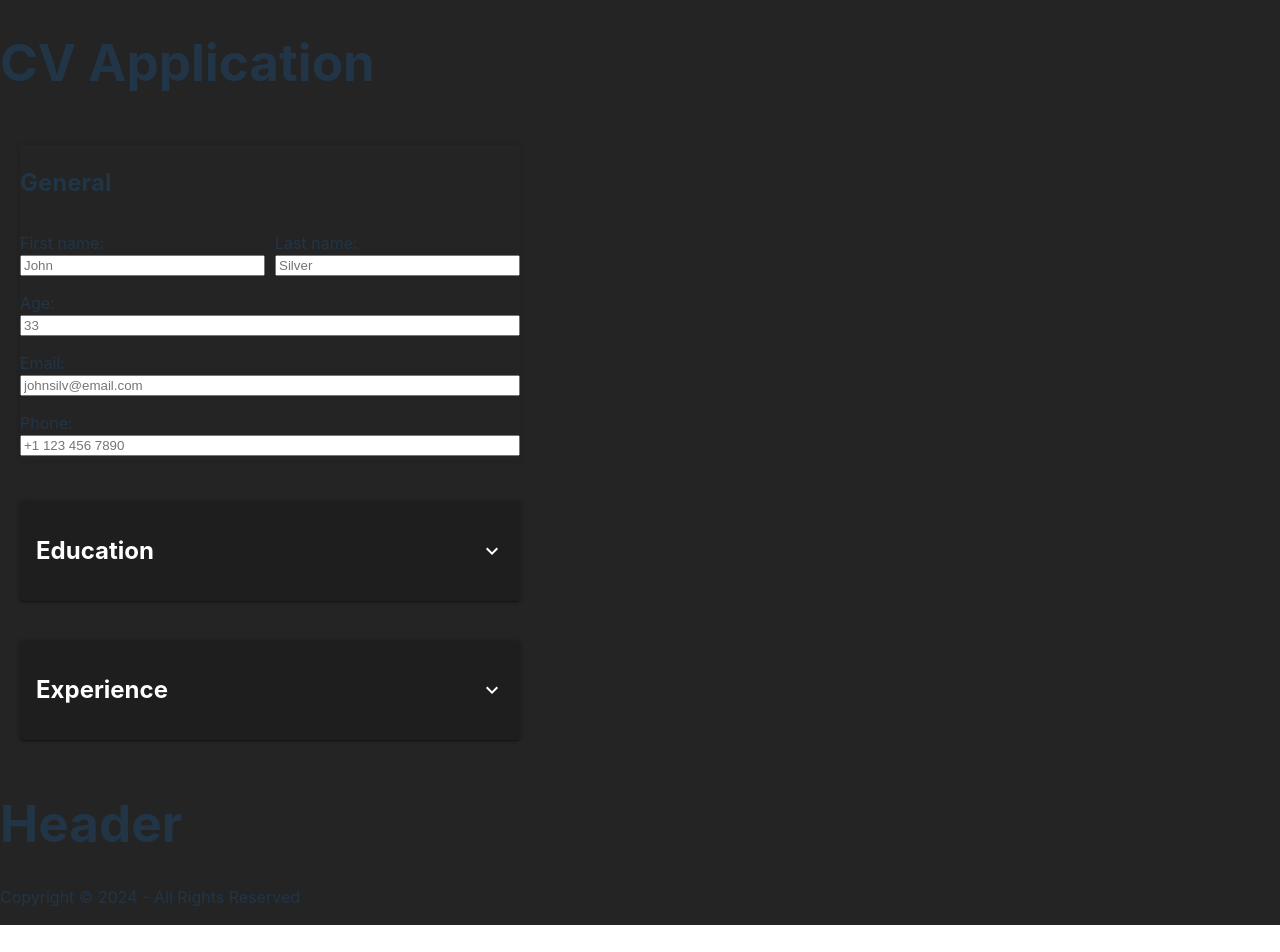
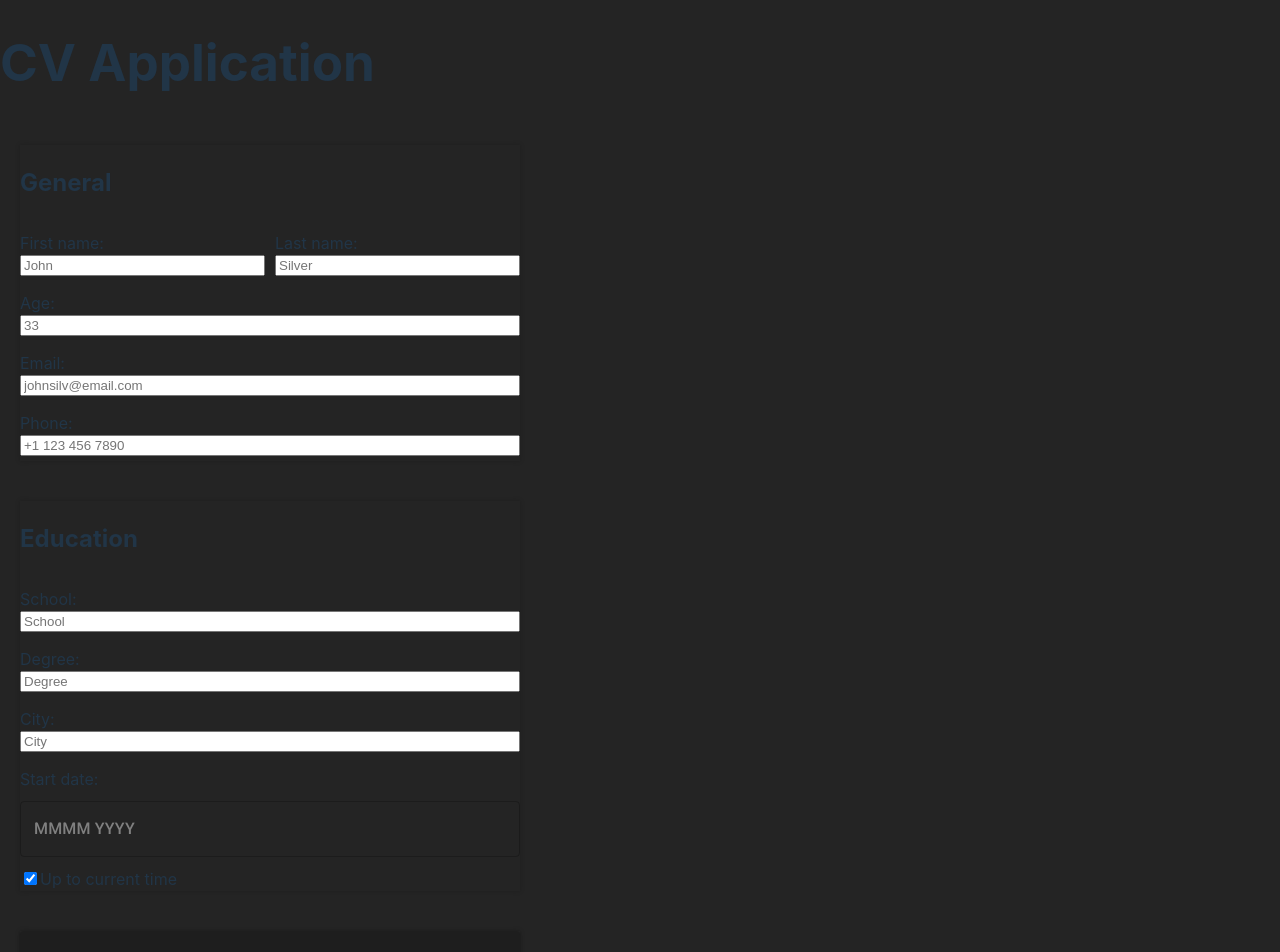
Before and after one commit to Maxnikit/cv-creator, a React (Vite) app: page / in a window 1280 px wide. Shown: the top 952 px of the page. Before the commit the page ends 925 px from the top, so only its background shows below. Built offline with nearby package versions, Linux system fonts and the light colour scheme.

Commit message:
Remake Education section, add dateChange handler

```diff
--- a/src/App.jsx
+++ b/src/App.jsx
@@ -19,11 +19,63 @@ function App() {
     email: "",
     phone: "",
   });
-  const fullName = generalData.firstName + " " + generalData.lastName;
   const handleGeneralInfoChange = (e) => {
     const { name, value } = e.target;
     setGeneralData({ ...generalData, [name]: value });
   };
+  const fullName = generalData.firstName + " " + generalData.lastName;
+
+  // Education section
+  const [educationData, setEducationData] = useState({
+    school: "",
+    city: "",
+    degree: "",
+    dateStart: null,
+    dateEnd: null,
+  });
+  // const [dateStart, setDateStart] = useState(null);
+  // const [dateEnd, setDateEnd] = useState(null);
+  const handleEducationInfoChange = (e) => {
+    const { name, value } = e.target;
+    setEducationData({ ...educationData, [name]: value });
+  };
+  const handleEducationDateChange = (field) => (date) => {
+    console.log(educationData);
+    setEducationData({ ...educationData, [field]: date });
+  };
+  const getMonthByIndex = (index) => {
+    return new Date(2000, index).toLocaleString("en", {
+      month: "long",
+    });
+  };
+
+  // function computeFullDate() {
+  //   if (selectedDateStart && selectedDateEnd) {
+  //     const startMonth = getMonthByIndex(selectedDateStart.$M);
+  //     const endMonth = getMonthByIndex(selectedDateEnd.$M);
+
+  //     setFormData({
+  //       ...formData,
+  //       fullDate:
+  //         startMonth +
+  //         " " +
+  //         selectedDateStart.$y +
+  //         " - " +
+  //         endMonth +
+  //         " " +
+  //         selectedDateEnd.$y,
+  //     });
+  //     console.log(formData.fullDate);
+  //   } else if (selectedDateStart && selectedDateEnd === null) {
+  //     const startMonth = getMonthByIndex(selectedDateStart.$M);
+  //     setFormData({
+  //       ...formData,
+  //       fullDate: startMonth + " " + selectedDateStart.$y + " - " + "Present",
+  //     });
+  //     console.log(formData.fullDate);
+  //   }
+  // }
+
   return (
     <LocalizationProvider dateAdapter={AdapterDayjs}>
       <>
@@ -31,7 +83,11 @@ function App() {
         {fullName}
         <div className="main">
           <General formData={generalData} onChange={handleGeneralInfoChange} />
-          <Education />
+          <Education
+            formData={educationData}
+            onChange={handleEducationInfoChange}
+            onDateChange={handleEducationDateChange}
+          />
           <Experience />
         </div>
         <div className="preview">
--- a/src/components/Education.jsx
+++ b/src/components/Education.jsx
@@ -1,95 +1,25 @@
 import { useState } from "react";
-import Button from "./Button";
+
 import Input from "./Input";
 
-import Accordion from "@mui/material/Accordion";
-import AccordionDetails from "@mui/material/AccordionDetails";
-import AccordionSummary from "@mui/material/AccordionSummary";
-import ExpandMoreIcon from "@mui/icons-material/ExpandMore";
 import { DatePicker } from "@mui/x-date-pickers/DatePicker";
 
-function Education() {
-  const [isEditing, setIsEditing] = useState(false);
-  const [formData, setFormData] = useState({
-    school: "",
-    city: "",
-    degree: "",
-    fullDate: "",
-  });
-  const [selectedDateStart, setSelectedDateStart] = useState(null);
-  const [selectedDateEnd, setSelectedDateEnd] = useState(null);
+function Education({ formData, onChange, onDateChange }) {
   const [isChecked, setIsChecked] = useState(true);
   const handleCheckboxChange = () => {
     setIsChecked(!isChecked);
   };
-  const getMonthByIndex = (index) => {
-    return new Date(2000, index).toLocaleString("en", {
-      month: "long",
-    });
-  };
-  function computeFullDate() {
-    if (selectedDateStart && selectedDateEnd) {
-      const startMonth = getMonthByIndex(selectedDateStart.$M);
-      const endMonth = getMonthByIndex(selectedDateEnd.$M);
-
-      setFormData({
-        ...formData,
-        fullDate:
-          startMonth +
-          " " +
-          selectedDateStart.$y +
-          " - " +
-          endMonth +
-          " " +
-          selectedDateEnd.$y,
-      });
-      console.log(formData.fullDate);
-    } else if (selectedDateStart && selectedDateEnd === null) {
-      const startMonth = getMonthByIndex(selectedDateStart.$M);
-      setFormData({
-        ...formData,
-        fullDate: startMonth + " " + selectedDateStart.$y + " - " + "Present",
-      });
-      console.log(formData.fullDate);
-    }
-  }
-  const handleInputChange = (e) => {
-    const { name, value } = e.target;
-    setFormData({ ...formData, [name]: value });
-  };
-  const toggleEdit = () => {
-    setIsEditing(!isEditing);
-  };
-  const handleSubmit = () => {
-    saveChanges();
-  };
-  const saveChanges = () => {
-    computeFullDate();
-    // TODO: logic to save changes
-    setIsEditing(false);
-    console.log("done");
-  };
 
   return (
     <div className="education">
-      <Accordion className="accordion">
-        <AccordionSummary
-          expandIcon={<ExpandMoreIcon />}
-          aria-controls="panel1-content"
-          id="panel1-header"
-        >
       <h2>Education</h2>
-        </AccordionSummary>
-        <AccordionDetails>
-          {isEditing && (
-            <form className="card-container" onSubmit={handleSubmit}>
       <Input
         type="text"
         name="school"
         label="School:"
         value={formData.school}
         placeholder="School"
-                onChange={handleInputChange}
+        onChange={onChange}
         required={true}
       />
       <Input
@@ -98,7 +28,7 @@ function Education() {
         label="Degree:"
         value={formData.degree}
         placeholder="Degree"
-                onChange={handleInputChange}
+        onChange={onChange}
         required={true}
       />
       <Input
@@ -107,13 +37,15 @@ function Education() {
         label="City:"
         value={formData.city}
         placeholder="City"
-                onChange={handleInputChange}
+        onChange={onChange}
         required={true}
       />
       <div>Start date:</div>
       <DatePicker
-                value={selectedDateStart}
-                onChange={(newValue) => setSelectedDateStart(newValue)}
+        name="dateStart"
+        value={formData.dateStart}
+        onChange={onDateChange("dateStart")}
+        // onChange={(newValue) => setDateStart(newValue)}
         views={["year", "month"]}
       />
       <div className="checkboxContainer">
@@ -129,35 +61,12 @@ function Education() {
         <>
           <div>End date:</div>
           <DatePicker
-                    value={selectedDateEnd}
-                    onChange={(newValue) => setSelectedDateEnd(newValue)}
+            value={formData.dateEnd}
+            onChange={onDateChange("dateEnd")}
             views={["year", "month"]}
           />
         </>
       )}
-
-              <Button type="Submit" text="Confirm" />
-            </form>
-          )}
-          {!isEditing && (
-            <div className="card-container">
-              <p className="outputContainer">
-                <strong>School:</strong> {formData.school}
-              </p>
-              <p className="outputContainer">
-                <strong>Degree:</strong> {formData.degree}
-              </p>
-              <p className="outputContainer">
-                <strong>City:</strong> {formData.city}
-              </p>
-              <p className="outputContainer">
-                <strong>Date:</strong> {formData.fullDate}
-              </p>
-              <Button text="Edit" onClick={toggleEdit} />
-            </div>
-          )}
-        </AccordionDetails>
-      </Accordion>
     </div>
   );
 }
--- a/src/components/Job.jsx
+++ b/src/components/Job.jsx
@@ -22,7 +22,7 @@ function Job({ setButtonVisible, removeJob, key }) {
   const [selectedDateEnd, setSelectedDateEnd] = useState(null);
   //   let startDate;
   //   let endDate;
-  const handleInputChange = (e) => {
+  const onChange = (e) => {
     const { name, value } = e.target;
     setFormData({ ...formData, [name]: value });
   };
@@ -76,7 +76,7 @@ function Job({ setButtonVisible, removeJob, key }) {
             label="Job title:"
             placeholder="Frontend Developer"
             value={formData.title}
-            onChange={handleInputChange}
+            onChange={onChange}
             required={true}
           />
           <Input
@@ -85,7 +85,7 @@ function Job({ setButtonVisible, removeJob, key }) {
             label="Company name:"
             placeholder={"Google"}
             value={formData.companyName}
-            onChange={handleInputChange}
+            onChange={onChange}
             required={true}
           />
           <Input
@@ -94,7 +94,7 @@ function Job({ setButtonVisible, removeJob, key }) {
             label="Company location:"
             placeholder={"Mountain View, CA"}
             value={formData.companyLocation}
-            onChange={handleInputChange}
+            onChange={onChange}
             required={true}
           />
           <div>Start date:</div>
@@ -113,7 +113,7 @@ function Job({ setButtonVisible, removeJob, key }) {
           <textarea
             name="description"
             value={formData.description}
-            onChange={handleInputChange}
+            onChange={onChange}
           />
           <div className="buttons">
             {" "}
```
Also changed, not shown: .eslintrc.cjs. Lines whose indentation alone changed are shown as unchanged.
